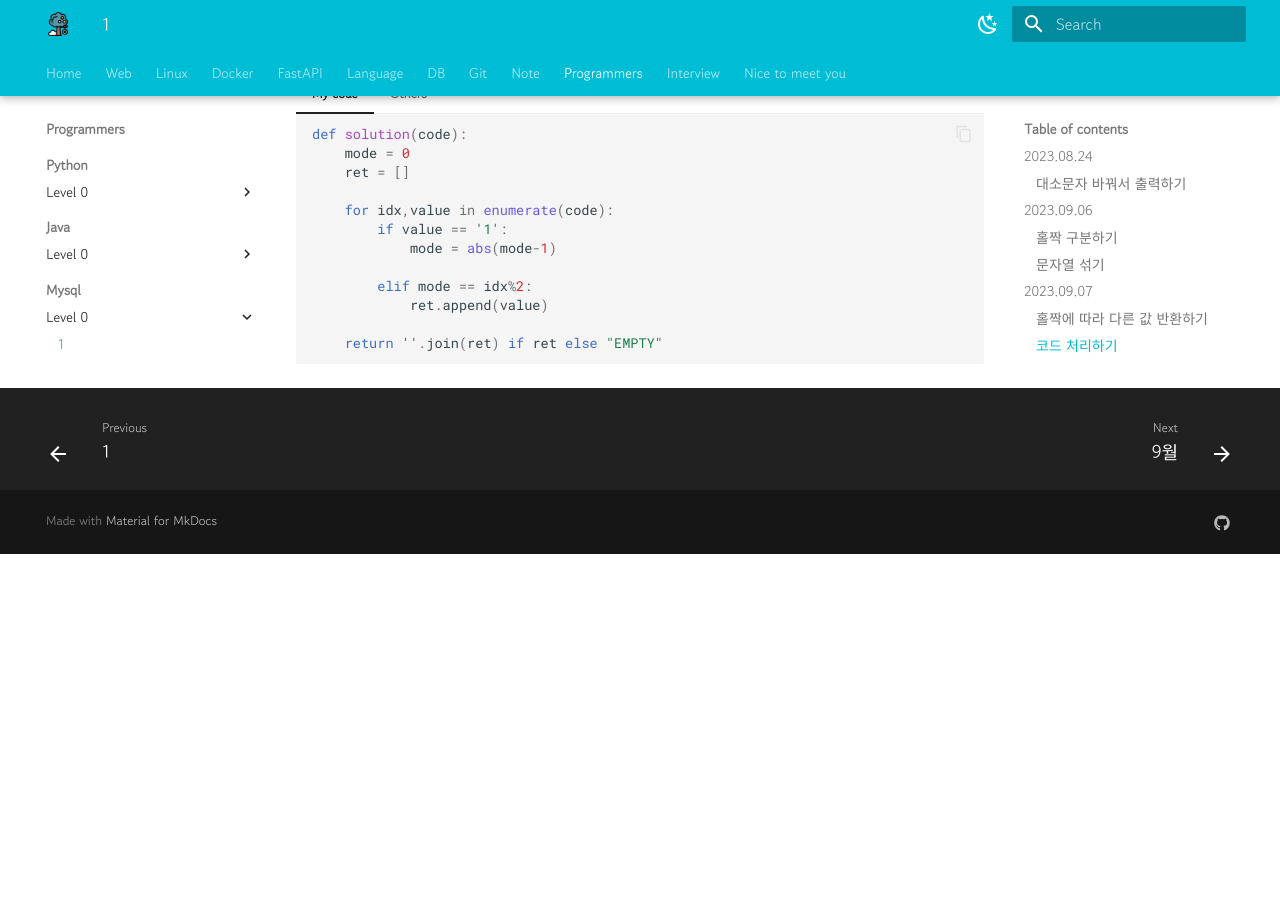
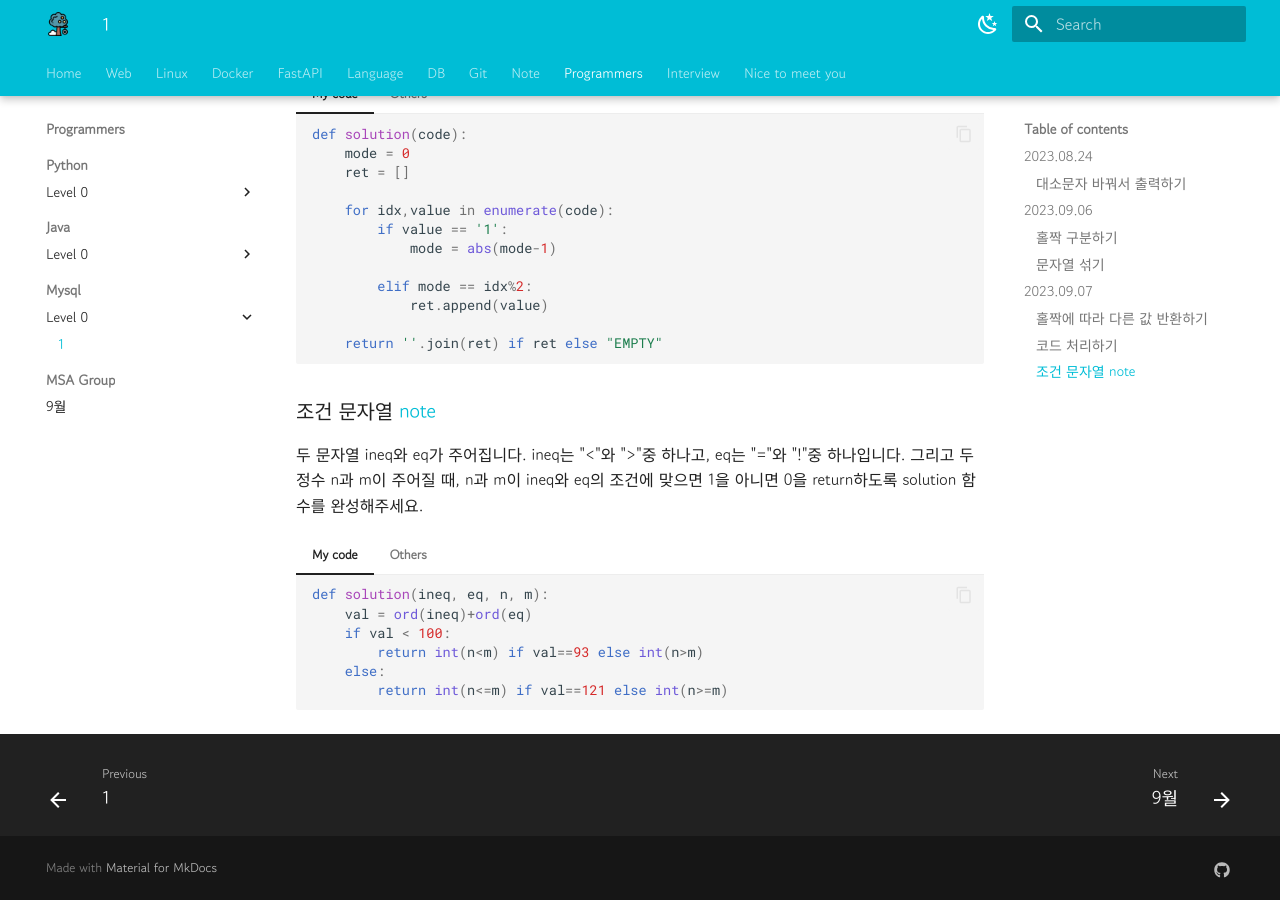
Before and after one commit to YSHeee/YSHeee.github.io, an MkDocs documentation site: the page built from docs/programmers/python/level0.md, in a window 1280 px wide and 900 px high, scrolled down 2101 px. Built offline with MkDocs 1.6.1 and Material for MkDocs 9.7.7, drawn with Linux system fonts in a browser that asks for light colours; before the commit the page ends 2655 px from its top, so only the background shows below that.

Commit message:
Add programmers

````diff
--- a/docs/programmers/python/level0.md
+++ b/docs/programmers/python/level0.md
@@ -108,3 +108,20 @@
     def solution(n):
         return sum(x ** (2 - x % 2) for x in range(n + 1) if n % 2 == x % 2)
     ```
+
+### 조건 문자열 [note](../../python/note/1.md)
+두 문자열 ineq와 eq가 주어집니다. ineq는 "<"와 ">"중 하나고, eq는 "="와 "!"중 하나입니다. 그리고 두 정수 n과 m이 주어질 때, n과 m이 ineq와 eq의 조건에 맞으면 1을 아니면 0을 return하도록 solution 함수를 완성해주세요.
+=== "My code"
+    ``` python
+    def solution(ineq, eq, n, m):
+        val = ord(ineq)+ord(eq)
+        if val < 100:
+            return int(n<m) if val==93 else int(n>m)
+        else:
+            return int(n<=m) if val==121 else int(n>=m)
+    ```
+=== "Others"
+    ``` python
+    def solution(ineq, eq, n, m):
+        return int(eval(str(n)+ineq+eq.replace('!', '')+str(m)))
+    ```
--- a/mkdocs.yml
+++ b/mkdocs.yml
@@ -180,6 +180,8 @@ nav:
         - Regular Expressions : python/advanced/re.md
         - Type Hints : python/advanced/type-hints.md
         - Concurrency: python/advanced/concurrency.md
+      - Note :
+        - 1 : python/note/1.md
     - Java:
       - Java : java/java.md
       - Basic :
````
Also changed, not shown: docs/java/note/1.md (+13 -2 lines), docs/programmers/group/september.md (+13 -5 lines), docs/python/note/1.md (added, +9 -0 lines).
